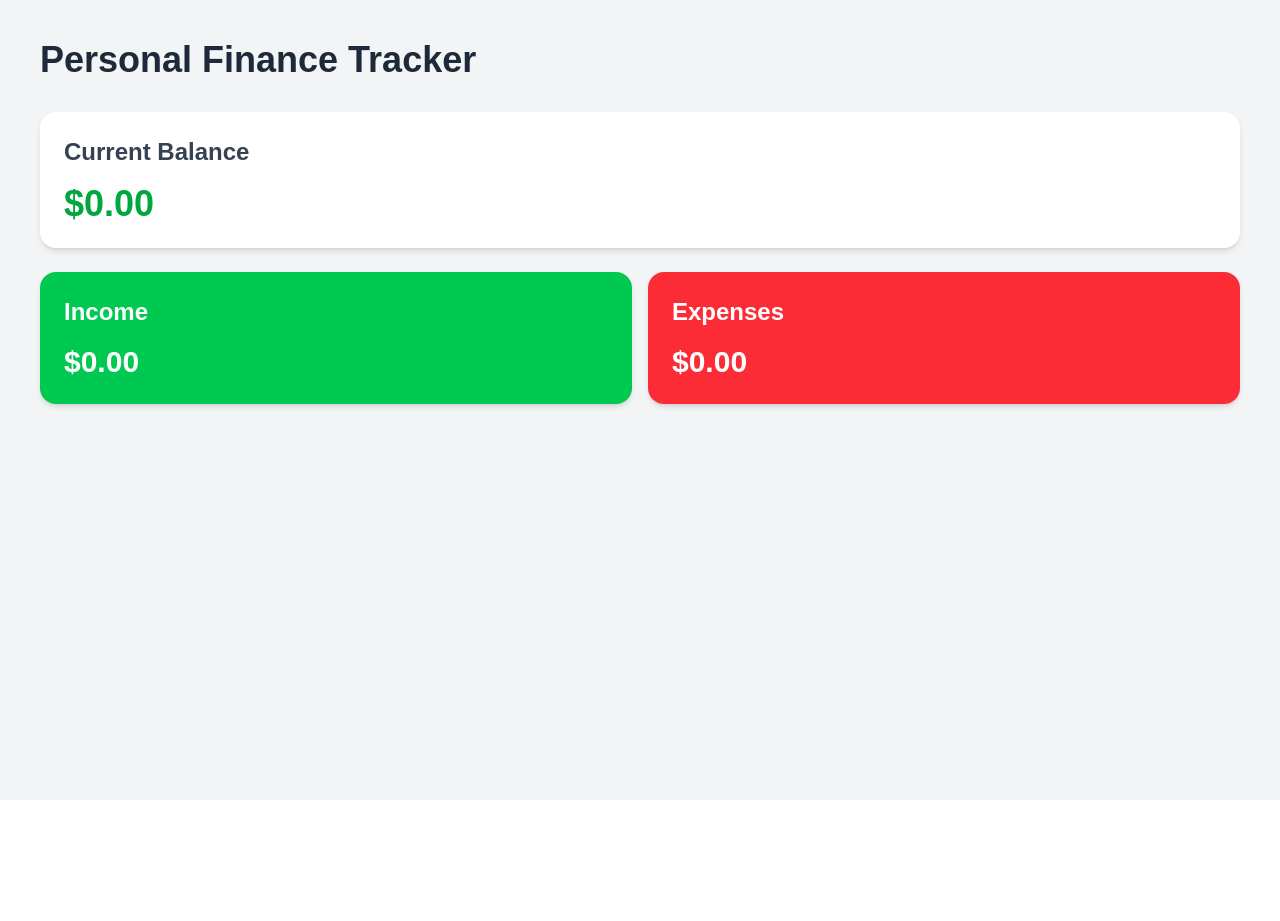
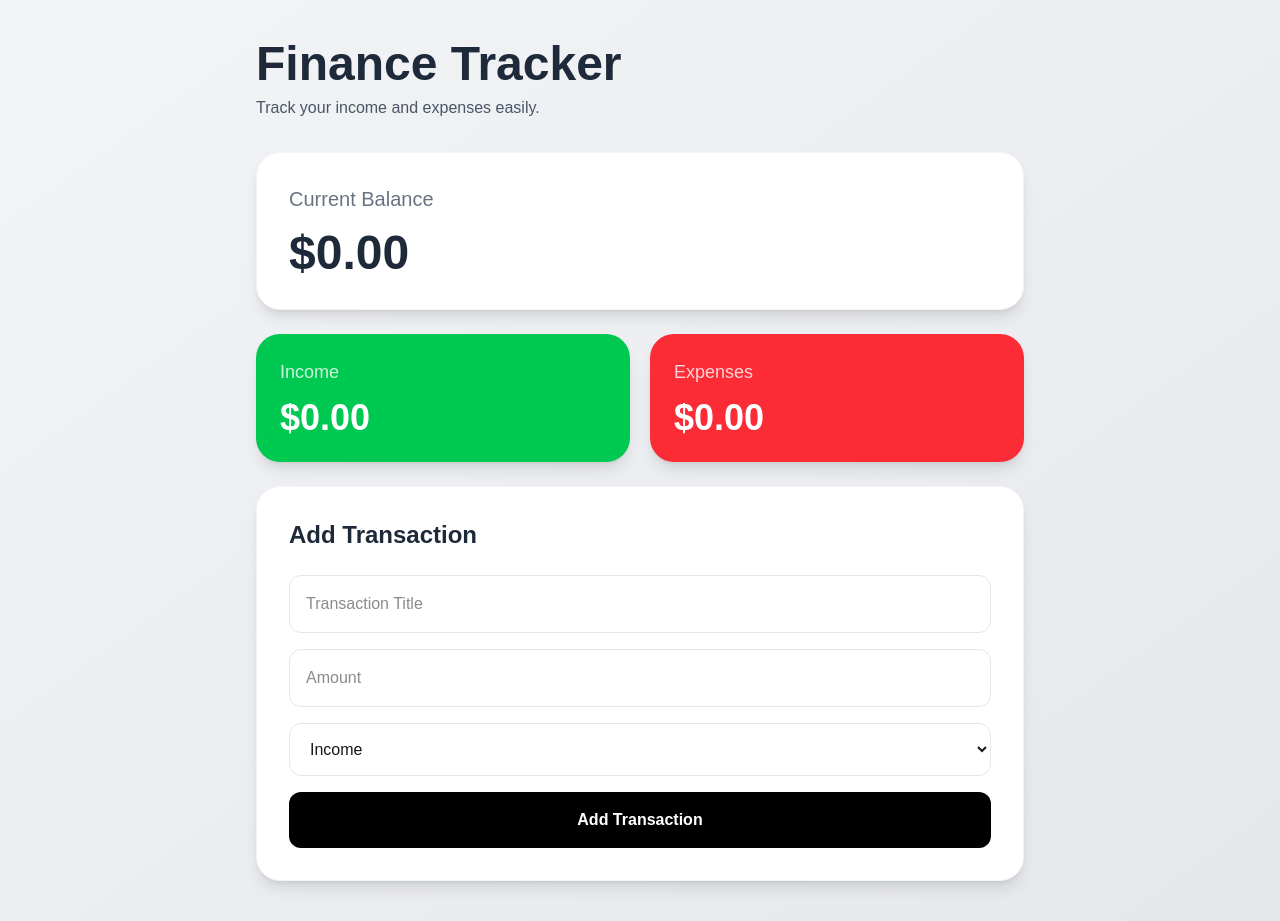
Before and after one commit to TharinduKaluwalgoda/Finance-Tracker, a Next.js app: page / in a window 1280 px wide. Before the commit the page ends 800 px from the top, so only its background shows below. Built offline with nearby package versions, Linux system fonts and the light colour scheme.

Commit message:
Build initial finance tracker UI

```diff
--- a/app/components/BalanceCard.js
+++ b/app/components/BalanceCard.js
@@ -1,13 +1,15 @@
 export default function BalanceCard() {
   return (
-    <div className="bg-white p-6 rounded-2xl shadow-md mt-8">
-      <h2 className="text-2xl font-semibold text-gray-700">
+    <div className="bg-white p-8 rounded-3xl shadow-lg mt-8 border border-gray-100">
+
+      <h2 className="text-xl text-gray-500 font-medium">
         Current Balance
       </h2>
 
-      <p className="text-4xl font-bold text-green-600 mt-4">
+      <p className="text-5xl font-bold text-gray-800 mt-4">
         $0.00
       </p>
+
     </div>
   );
 }
--- a/app/components/SummaryCards.js
+++ b/app/components/SummaryCards.js
@@ -1,23 +1,23 @@
 export default function SummaryCards() {
   return (
-    <div className="grid grid-cols-1 md:grid-cols-2 gap-4 mt-6">
+    <div className="grid grid-cols-1 md:grid-cols-2 gap-5 mt-6">
 
-      <div className="bg-green-500 text-white p-6 rounded-2xl shadow-md">
-        <h2 className="text-2xl font-semibold">
+      <div className="bg-green-500 text-white p-6 rounded-3xl shadow-lg">
+        <h2 className="text-lg opacity-80">
           Income
         </h2>
 
-        <p className="text-3xl font-bold mt-4">
+        <p className="text-4xl font-bold mt-3">
           $0.00
         </p>
       </div>
 
-      <div className="bg-red-500 text-white p-6 rounded-2xl shadow-md">
-        <h2 className="text-2xl font-semibold">
+      <div className="bg-red-500 text-white p-6 rounded-3xl shadow-lg">
+        <h2 className="text-lg opacity-80">
           Expenses
         </h2>
 
-        <p className="text-3xl font-bold mt-4">
+        <p className="text-4xl font-bold mt-3">
           $0.00
         </p>
       </div>
--- /dev/null
+++ b/app/components/TransactionForm.js
@@ -0,0 +1,55 @@
+"use client";
+
+import { useState } from "react";
+
+export default function TransactionForm() {
+
+  const [title, setTitle] = useState("");
+  const [amount, setAmount] = useState("");
+  const [type, setType] = useState("Income");
+
+  return (
+    <div className="bg-white p-8 rounded-3xl shadow-lg mt-6 border border-gray-100">
+
+      <h2 className="text-2xl font-bold text-gray-800 mb-6">
+        Add Transaction
+      </h2>
+
+      <form className="space-y-4">
+
+        <input
+          type="text"
+          placeholder="Transaction Title"
+          value={title}
+          onChange={(e) => setTitle(e.target.value)}
+          className="w-full border border-gray-200 p-4 rounded-xl outline-none focus:ring-2 focus:ring-black"
+        />
+
+        <input
+          type="number"
+          placeholder="Amount"
+          value={amount}
+          onChange={(e) => setAmount(e.target.value)}
+          className="w-full border border-gray-200 p-4 rounded-xl outline-none focus:ring-2 focus:ring-black"
+        />
+
+        <select
+          value={type}
+          onChange={(e) => setType(e.target.value)}
+          className="w-full border border-gray-200 p-4 rounded-xl outline-none focus:ring-2 focus:ring-black"
+        >
+          <option>Income</option>
+          <option>Expense</option>
+        </select>
+
+        <button
+          className="bg-black hover:bg-gray-800 transition text-white px-6 py-4 rounded-xl w-full font-semibold"
+        >
+          Add Transaction
+        </button>
+
+      </form>
+
+    </div>
+  );
+}
--- a/app/page.js
+++ b/app/page.js
@@ -1,15 +1,29 @@
 import BalanceCard from "./components/BalanceCard";
 import SummaryCards from "./components/SummaryCards";
+import TransactionForm from "./components/TransactionForm";
 
 export default function Home() {
   return (
-    <main className="min-h-screen bg-gray-100 p-10">
-      <h1 className="text-4xl font-bold text-gray-800">
-        Personal Finance Tracker
-      </h1>
-      <BalanceCard />
+    <main className="min-h-screen bg-gradient-to-br from-gray-100 to-gray-200 py-10 px-4">
 
-      <SummaryCards />
+      <div className="max-w-3xl mx-auto">
+
+        <h1 className="text-5xl font-bold text-gray-800 mb-2">
+          Finance Tracker
+        </h1>
+
+        <p className="text-gray-600 mb-8">
+          Track your income and expenses easily.
+        </p>
+
+        <BalanceCard />
+
+        <SummaryCards />
+
+        <TransactionForm />
+
+      </div>
+
     </main>
   );
 }
```
